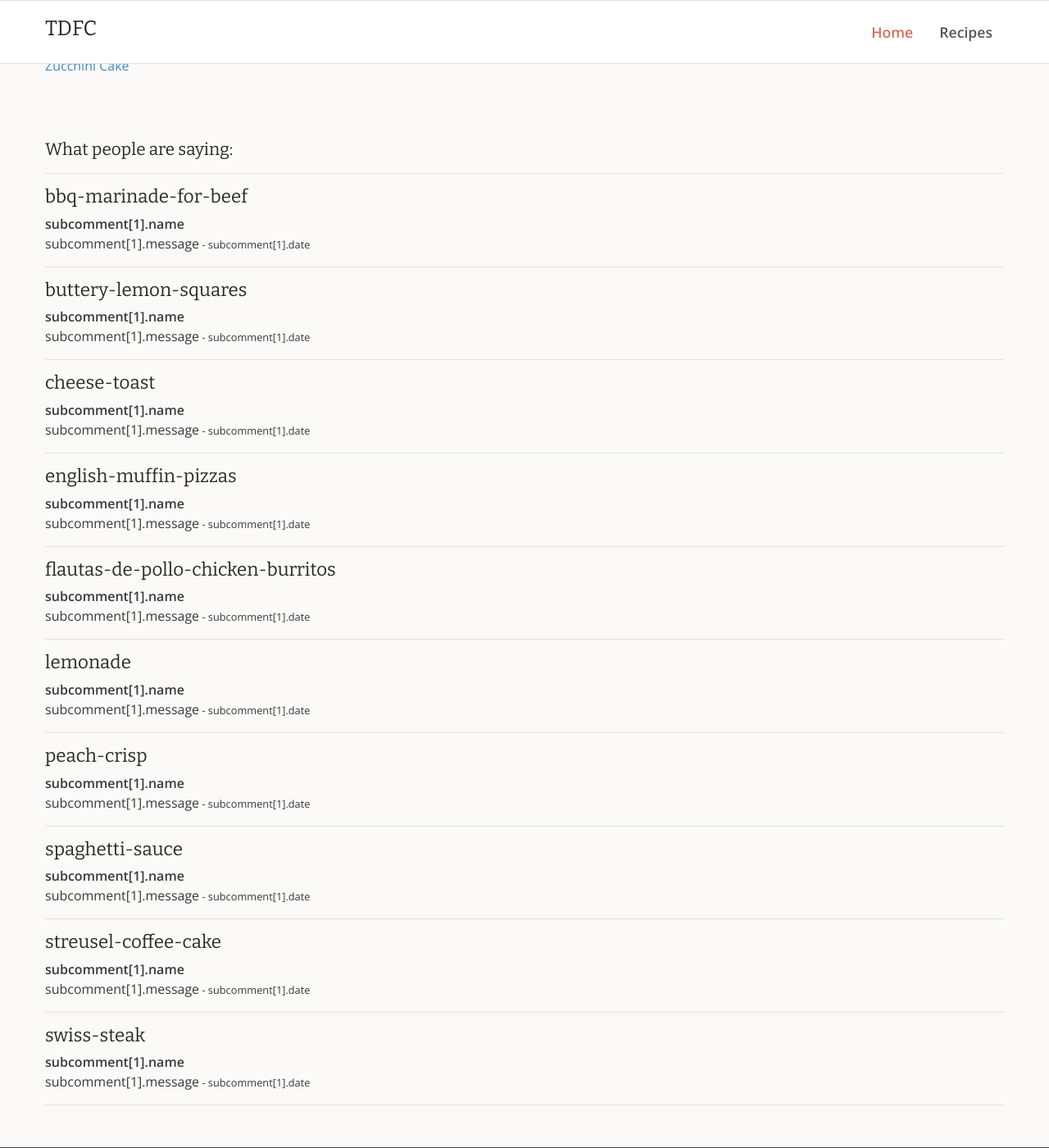
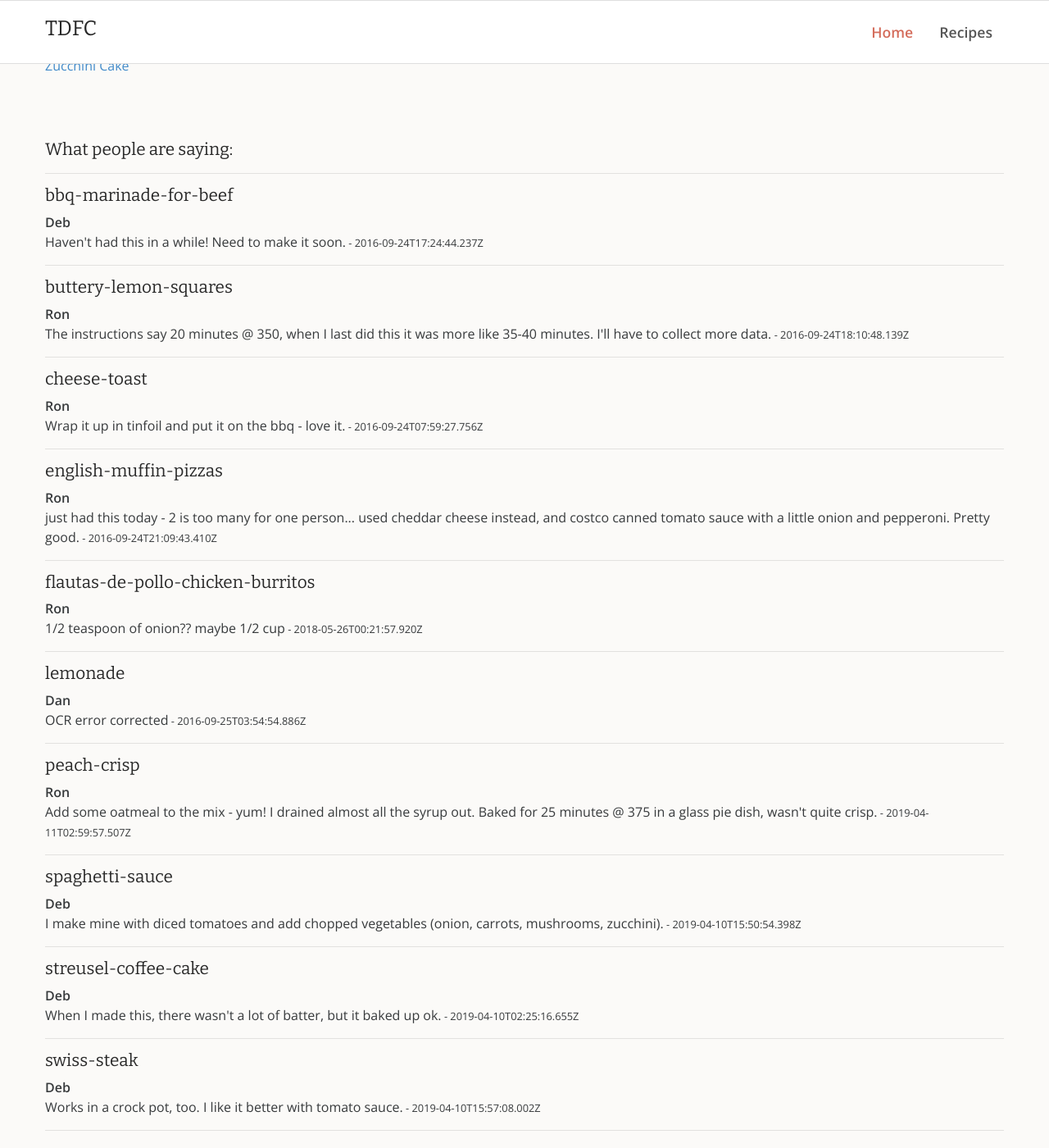
Before and after one commit to rdyar/tdfc, a Jekyll site: the page built from index.md, in a window 1280 px wide and 1400 px high, scrolled down 4898 px. Shown: the whole window at 82% size. Built offline with Jekyll 4.4.1, drawn with Linux system fonts in a browser that asks for light colours.

Commit message:
Update index.md

```diff
--- a/index.md
+++ b/index.md
@@ -81,10 +81,10 @@ Top Sirloin steak: Mom's choice to use to marinate and barbecue.
           {% assign comments = site.data.comments | sort %}
           {% for comment in comments %}
 
- <h2>{{comment[0]}}</h2>
+ <h3>{{comment[0]}}</h3>
   {% for subcomment in comment[1] %}
- <p><b>subcomment[1].name</b><br>
- subcomment[1].message<small> - subcomment[1].date</small></p>
+ <p><b>{{subcomment[1].name}}</b><br>
+ {{subcomment[1].message}}<small> - {{subcomment[1].date}}</small></p>
 
 
 {% endfor %}
```
